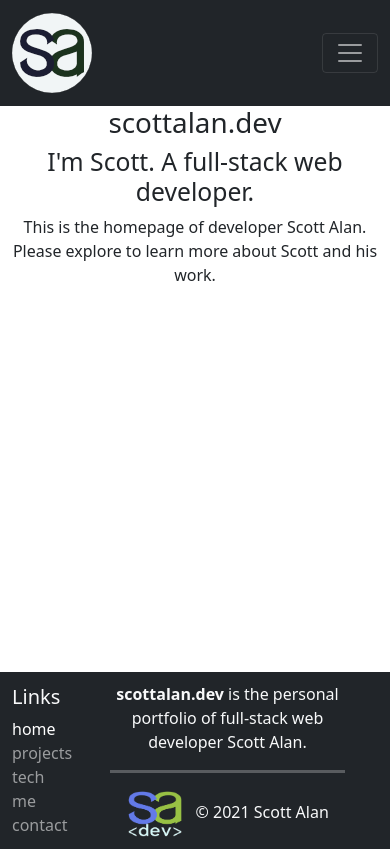
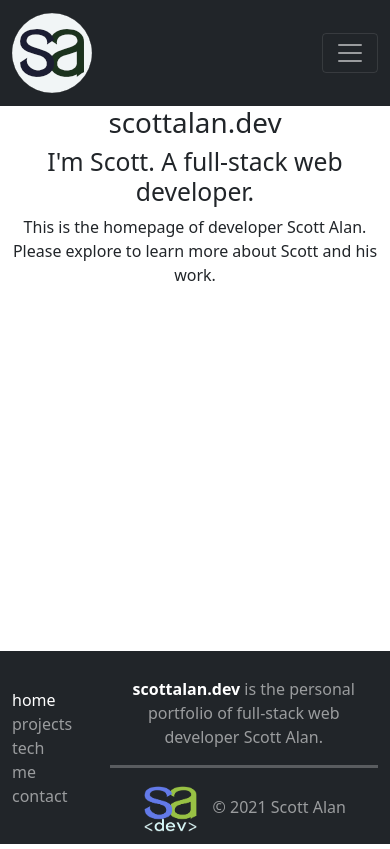
Before and after one commit to scottalandev/scottalandev-react, a React (Create React App) app: page / in a window 390 px wide. Built offline with nearby package versions, Linux system fonts and the light colour scheme.

Commit message:
footer height css variables for responsive size of <main>. cleanup of app.css. dynamic date in footer.

```diff
--- a/src/App.css
+++ b/src/App.css
@@ -1,38 +1,3 @@
 .App {
-  text-align: center;
+    text-align: center;
 }
-
-.App-logo {
-  height: 40vmin;
-  pointer-events: none;
-}
-
-@media (prefers-reduced-motion: no-preference) {
-  .App-logo {
-    animation: App-logo-spin infinite 20s linear;
-  }
-}
-
-.App-header {
-  background-color: #282c34;
-  min-height: 100vh;
-  display: flex;
-  flex-direction: column;
-  align-items: center;
-  justify-content: center;
-  font-size: calc(10px + 2vmin);
-  color: white;
-}
-
-.App-link {
-  color: #61dafb;
-}
-
-@keyframes App-logo-spin {
-  from {
-    transform: rotate(0deg);
-  }
-  to {
-    transform: rotate(360deg);
-  }
-}
--- a/src/components/headFoot/HeadFootComponent.js
+++ b/src/components/headFoot/HeadFootComponent.js
@@ -46,12 +46,12 @@ export function Header() {
 }
 
 export function Footer(props) {
+    let year = new Date().getFullYear();
 	return (
-		<div className="container-fluid bg-dark text-light footer-content" style={{ width: '100%' }}>
+		<div className="container-fluid bg-dark grey-text footer-content">
 			<div className="row align-items-center">
-				<div className="col-sm-3 offset-sm-2 col-3 foot-col foot-nav">
-					<h5>Links</h5>
-					<Nav navbar navbar-dark vertical className="">
+				<div className="col-3 offset-md-2 offset-sm-1 foot-col foot-nav">
+					<Nav vertical>
 						<NavItem>
 							<NavLink className="foot-link" to="/">
 								home
@@ -77,14 +77,14 @@ export function Footer(props) {
 						</NavLink>
 					</Nav>
 				</div>
-				<div className="col-sm-6 col-8 text-center foot-col">
+				<div className="col-sm-7 col-md-6 col-9 text-center foot-col pt-3">
 					<p>
 						<strong>scottalan.dev</strong> is the personal portfolio of full-stack web developer Scott Alan.
 					</p>
 					<hr style={{ borderTop: '3px solid white' }} />
-					<div href="http://scottalan.dev/" target="_blank" rel="noreferrer">
-						<img src="img/SADLogoLt2LgTrans.png" alt="Scott Alan Dev logo" height="50px" style={{ marginRight: '5%' }} />
-						&copy; 2021 Scott Alan
+					<div>
+						<img src="img/SADLogoLt2LgTrans.png" alt="Scott Alan Dev logo" className="footer-logo" />
+						&copy; {year} Scott Alan
 					</div>
 				</div>
 			</div>
--- a/src/components/headFoot/headFoot.css
+++ b/src/components/headFoot/headFoot.css
@@ -30,3 +30,16 @@ a.foot-link.active {
 .foot-nav {
     text-align: left;
 }
+
+.footer-logo {
+    height: 50px;
+    margin-right: 5%;
+}
+
+.grey-text {
+    color: rgba(255, 255, 255, .55);
+}
+
+.grey-text strong {
+    color: #fff;
+}
--- a/src/components/main.css
+++ b/src/components/main.css
@@ -1,10 +1,27 @@
 :root {
     --header-height: 106px;
-    --footer-height: 172px;
+    --footer-height-1: 145px;
+    --footer-height-2: 169px;
+    --footer-height-3: 193px;
 }
 
-main {
-    min-height: calc(100vh - var(--header-height) - var(--footer-height));
+
+@media screen and (max-width: 395px) {
+    main {
+        min-height: calc(100vh - var(--header-height) - var(--footer-height-3));
+    }
+}
+
+@media screen and (min-width: 396px) and (max-width: 1144px) {
+    main {
+        min-height: calc(100vh - var(--header-height) - var(--footer-height-2));
+    }
+}
+
+@media screen and (min-width: 1145px) {
+    main {
+        min-height: calc(100vh - var(--header-height) - var(--footer-height-1));
+    }
 }
 
 footer {
```
Also changed, not shown: package.json (indentation only).
